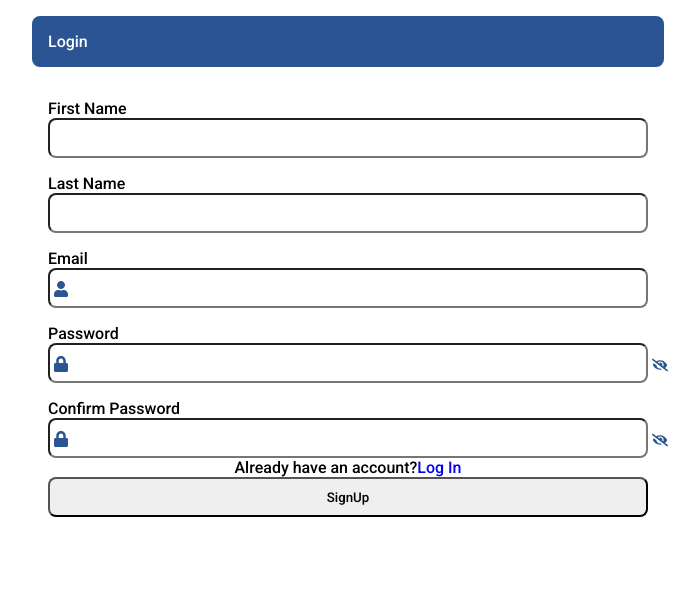
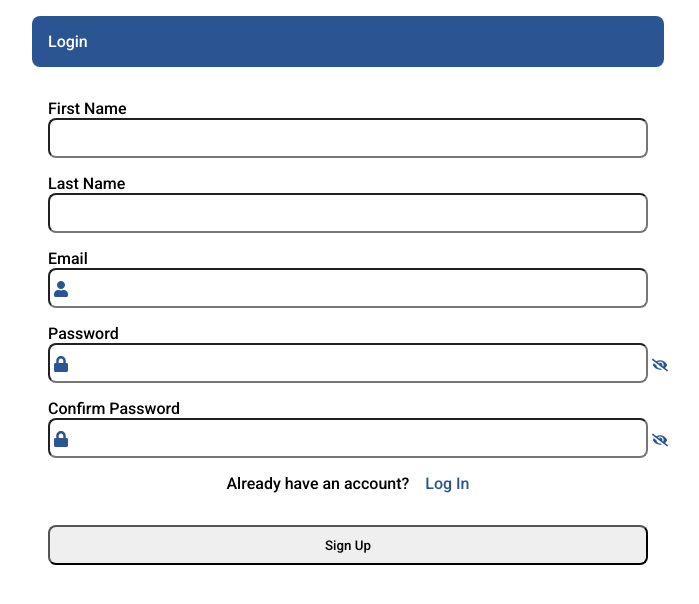
Before and after one commit to ramirolynch/screening-front, a React (Create React App) app: page /signup in a window 1280 px wide. Shown: the top 604 px of the page, without its empty margins (292-991 px from the left). Built offline with nearby package versions, Linux system fonts and the light colour scheme; no server answers.

Commit message:
finished signup css

```diff
--- a/src/Components/SignUp.tsx
+++ b/src/Components/SignUp.tsx
@@ -120,7 +120,7 @@ export function SignUp() {
             onChange={(e) => setFirstName(e.target.value)}
           />
         </label>
-        <label className='emaillabel'>
+        <label className='firstnamelabel'>
           <p>Last Name</p>
           <input
             type="text"
@@ -179,15 +179,15 @@ export function SignUp() {
             {passwordConfirmShown ? <FaEye /> : <FaEyeSlash />}
           </div>
         </i>
-        <div>
-          <label className="alreadyAcc">Already have an account?</label>
-          <Link className="link" to="/login">
+        <div className='alreadyHaveAcc'>
+          <label className='alreadyacclabel'>Already have an account?</label>
+          <Link className="alreadylink" to="/login">
             Log In
           </Link>
         </div>
         <div>
           <button className="submit" type="submit">
-            SignUp
+            Sign Up
           </button>
           <ToastContainer />
         </div>
--- a/src/index.css
+++ b/src/index.css
@@ -189,6 +189,9 @@ div > nav > ul > li > a {
   text-align: left;
   margin-bottom: 0;
 }
+.firstnamelabel > p {
+  margin-bottom: 0;
+}
 
 .faEye {
   position: relative;
@@ -235,6 +238,10 @@ div > nav > ul > li > a {
   margin-right: 1em;
 }
 
+.alreadyHaveAcc {
+  margin: 1em 0 2em 0;
+}
+
 button.submit {
   width: 600px;
   height: 3em;
@@ -246,6 +253,14 @@ div > nav {
 }
 
 .signuplink {
+  color: #2b5592;
+}
+
+.alreadyacclabel {
+  margin-right: 1em;
+}
+
+.alreadylink {
   color: #2b5592;
 }
 
```
